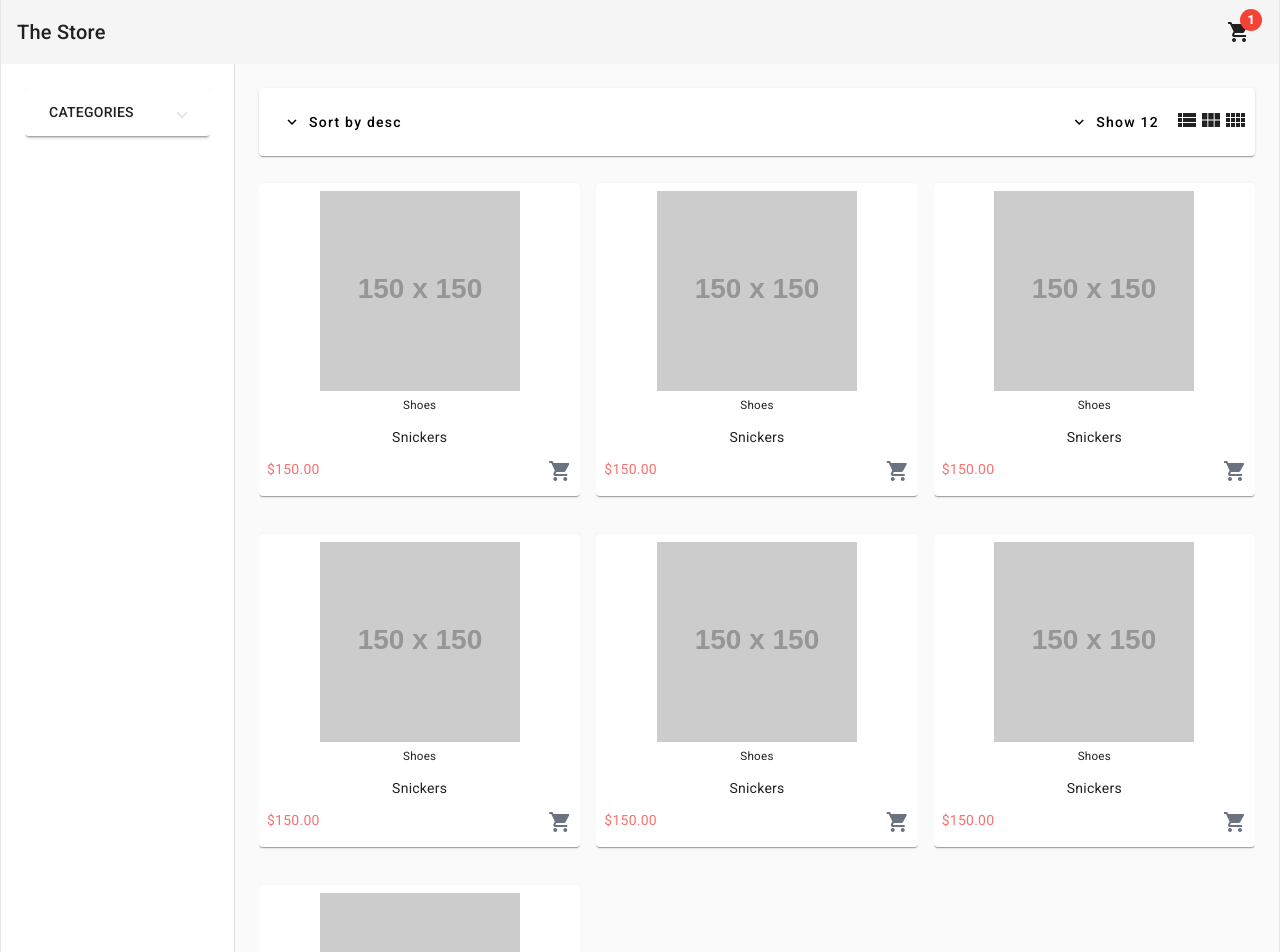
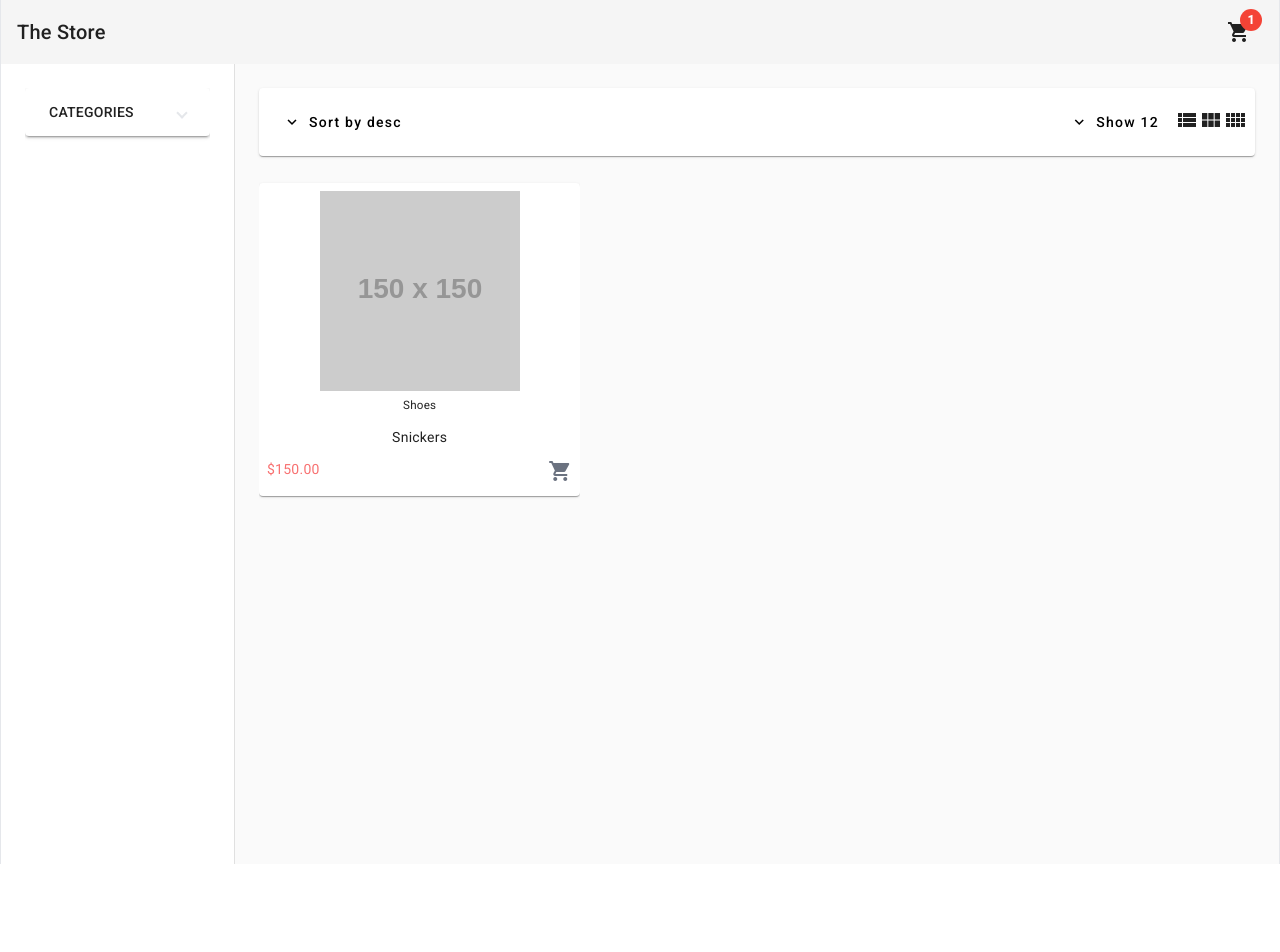
Before and after one commit to meni-kr/angular_store, an Angular app: page /home in a window 1280 px wide. Shown: the top 952 px of the page. After the commit the page ends 864 px from the top, so only its background shows below. Built offline with nearby package versions, Linux system fonts and the light colour scheme.

Commit message:
Add product model and add on add to cart function and add cart service

```diff
--- a/src/app/cmps/product-preview/product-preview.component.html
+++ b/src/app/cmps/product-preview/product-preview.component.html
@@ -15,7 +15,7 @@
             </div>
             <div class="flex justify-between">
                 <span class="text-red-400">{{'150' | currency}}</span>
-                <button>
+                <button (click)="onAddToCart()">
                     <mat-icon class="text-gray-500">shopping_cart</mat-icon>
                 </button>
             </div>
--- a/src/app/cmps/product-preview/product-preview.component.ts
+++ b/src/app/cmps/product-preview/product-preview.component.ts
@@ -1,5 +1,6 @@
-import { Component, Input, input } from '@angular/core';
+import { Component, Input, input, output } from '@angular/core';
 import { MaterialModule } from '../../models/material.module';
+import { ProductModel } from '../../models/product.model';
 
 @Component({
   selector: 'product-preview',
@@ -12,4 +13,19 @@ export class ProductPreviewComponent {
   fullWidthMode = input<boolean>(false)
   // @Input() fullWidthMode = false;
 
+  addToCart = output<ProductModel>()
+
+  product: ProductModel | undefined ={
+    _id: 1,
+    title: 'Nike Air Max 90',
+    price: 120,
+    category: 'shoes',
+    description: 'Nike Air Max 90 is a high-performance running shoe. It features a breathable upper and a lightweight design.',
+    image: 'https://placehold.co/150'
+  }
+
+  onAddToCart() {
+   this.addToCart.emit(this.product!)
+  }
+
 }
--- a/src/app/pages/home/home.component.html
+++ b/src/app/pages/home/home.component.html
@@ -6,25 +6,10 @@
         <products-header (columnsCountChange)="onColumnsCountChange($event)"></products-header>
         <mat-grid-list gutterSize="16" [cols]="cols" [rowHeight]="rowHeight">
             <mat-grid-tile>
-                <product-preview class="w-full" [fullWidthMode]="cols === 1"></product-preview>
-            </mat-grid-tile>
-            <mat-grid-tile>
-                <product-preview class="w-full" [fullWidthMode]="cols === 1"></product-preview>
-            </mat-grid-tile>
-            <mat-grid-tile>
-                <product-preview class="w-full" [fullWidthMode]="cols === 1"></product-preview>
-            </mat-grid-tile>
-            <mat-grid-tile>
-                <product-preview class="w-full" [fullWidthMode]="cols === 1"></product-preview>
-            </mat-grid-tile>
-            <mat-grid-tile>
-                <product-preview class="w-full" [fullWidthMode]="cols === 1"></product-preview>
-            </mat-grid-tile>
-            <mat-grid-tile>
-                <product-preview class="w-full" [fullWidthMode]="cols === 1"></product-preview>
-            </mat-grid-tile>
-            <mat-grid-tile>
-                <product-preview class="w-full" [fullWidthMode]="cols === 1"></product-preview>
+                <!-- (addToCart)="onAddToCart($event)"  -->
+                <product-preview
+                class="w-full"
+                [fullWidthMode]="cols === 1"></product-preview>
             </mat-grid-tile>
         </mat-grid-list>
     </mat-drawer-content>
--- a/src/app/pages/home/home.component.ts
+++ b/src/app/pages/home/home.component.ts
@@ -3,6 +3,7 @@ import { MaterialModule } from '../../models/material.module';
 import { ProductsHeaderComponent } from "../../cmps/products-header/products-header.component";
 import { ProductFilterComponent } from "../../cmps/product-filter/product-filter.component";
 import { ProductPreviewComponent } from '../../cmps/product-preview/product-preview.component';
+import { ProductModel } from '../../models/product.model';
 
 
 const ROWS_HEIGHT:{[id:number]:number} ={1:400,3:335,4:350}
@@ -33,6 +34,10 @@ export class HomeComponent {
   onShowCategory(newCategory: string): void {
     this.category = newCategory
 
+
+  }
+  onAddToCart(): void {
+
   }
 
 }
--- /dev/null
+++ b/src/app/services/cart.service.ts
@@ -0,0 +1,9 @@
+import { Injectable } from '@angular/core';
+
+@Injectable({
+  providedIn: 'root'
+})
+export class CartService {
+
+  constructor() { }
+}
```
Also changed, not shown: src/app/models/product.model.ts (added, +9 -0 lines), 1 other file (tests, documents, lock files or other folders).
